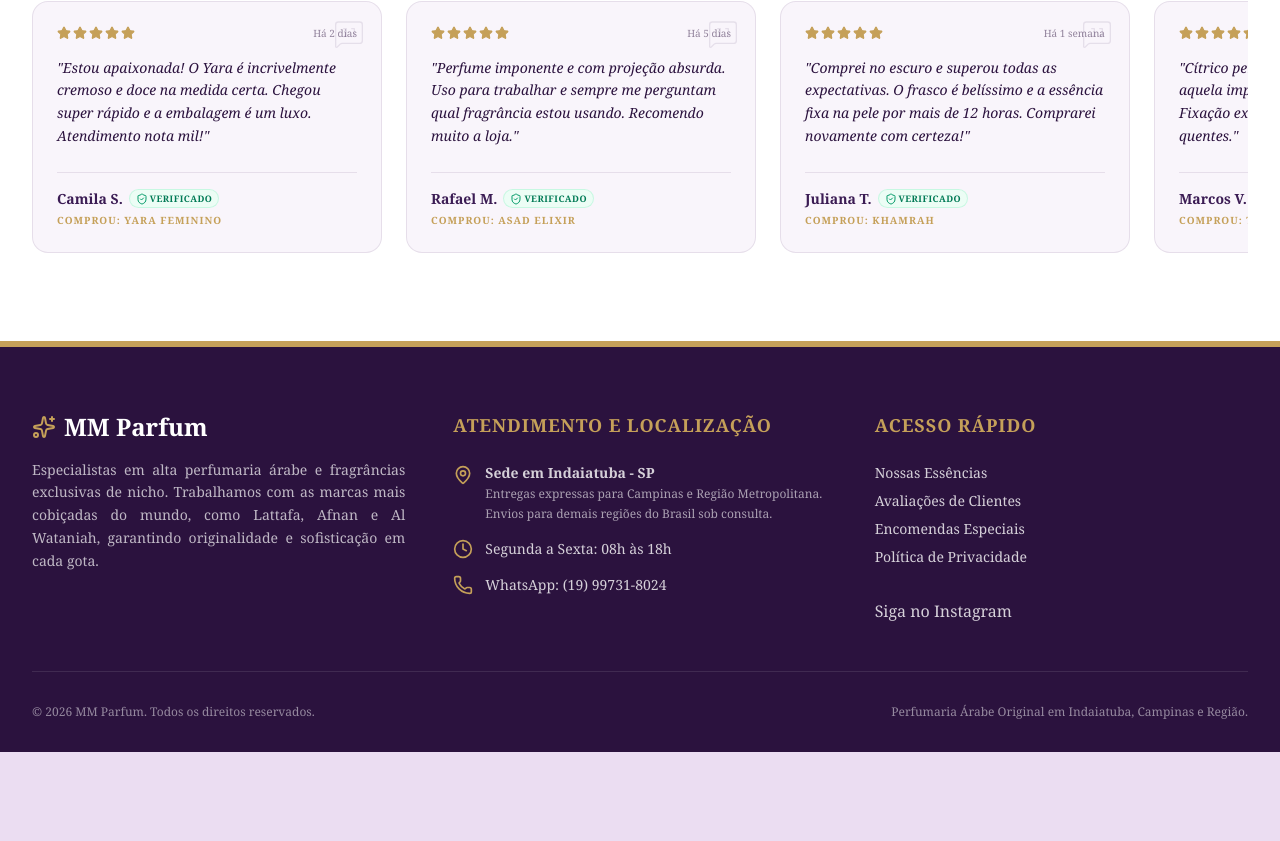
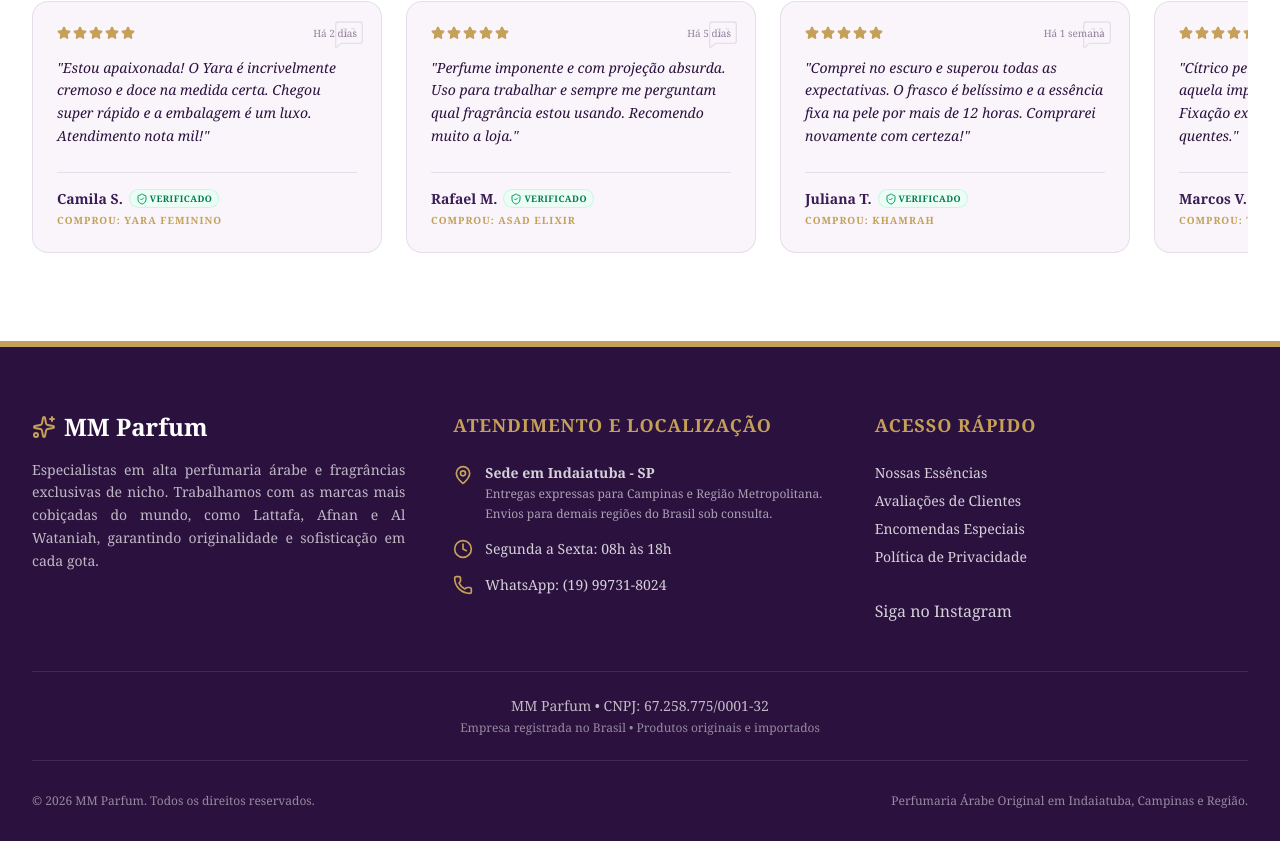
Before and after one commit to murillomsouza/mmparfum, a React (Vite) app: page / in a window 1280 px wide. Shown: the part 1917-2758 px from the top of the page. Before the commit the page ends 2669 px from the top, so only its background shows below. Built offline with nearby package versions, Linux system fonts and the light colour scheme.

Commit message:
feat: add CNPJ at footer

```diff
--- a/src/components/Footer.jsx
+++ b/src/components/Footer.jsx
@@ -122,7 +122,14 @@ export function Footer() {
           </div>
 
         </div>
-
+        <div className="border-t border-white/10 pt-6 mb-6 text-center">
+          <p className="text-sm text-white/70">
+            MM Parfum • CNPJ: 67.258.775/0001-32
+          </p>
+          <p className="text-xs text-white/50 mt-1">
+            Empresa registrada no Brasil • Produtos originais e importados
+          </p>
+        </div>
         <div className="border-t border-white/10 pt-8 flex flex-col md:flex-row items-center justify-between gap-4 text-xs text-white/50">
           <p>&copy; {anoAtual} MM Parfum. Todos os direitos reservados.</p>
 
```
